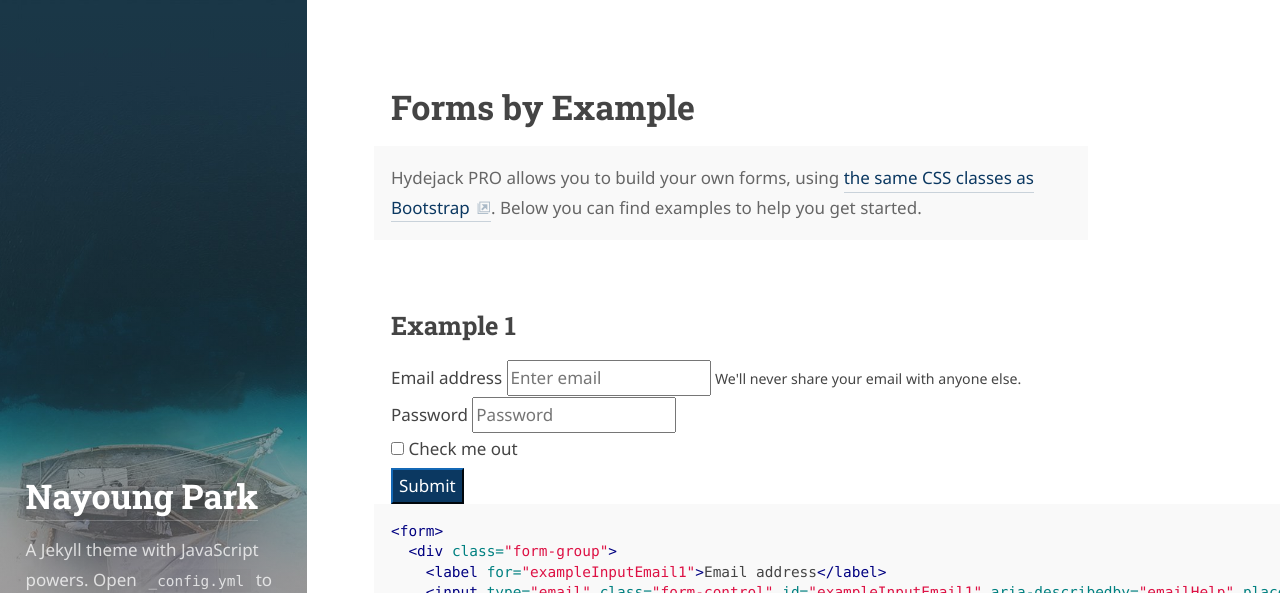
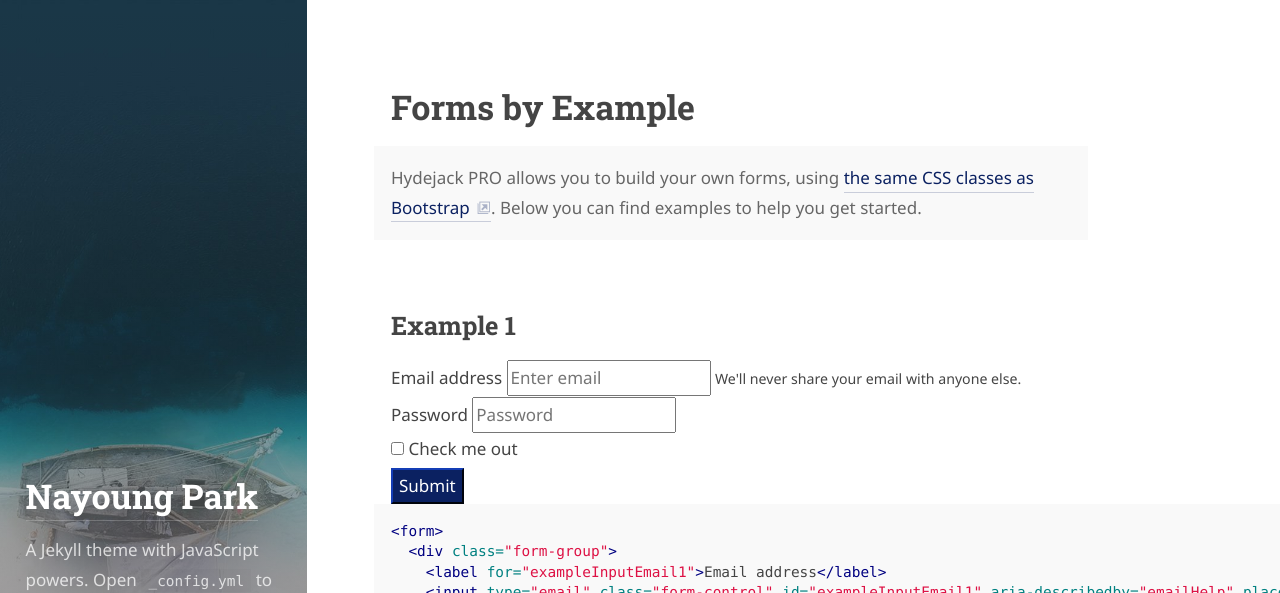
Before and after one commit to gingergitt/temp_blog, a Jekyll site: the page built from forms-by-example.md, in a window 1280 px wide. Shown: the top 593 px of the page. Built offline with Jekyll 4.4.1, drawn with Linux system fonts in a browser that asks for light colours; some web fonts are replaced.

Commit message:
change color2

```diff
--- a/_config.yml
+++ b/_config.yml
@@ -74,7 +74,7 @@
 
 # Sidebar image and theme color of the site.
 accent_image:          /assets/img/sidebar-bg.jpg
-accent_color:          '#0B3861'
+accent_color:          '#0B2161'
 
 # The string encoding which fonts to fetch from Google Fonts.
 # See: <https://qwtel.com/hydejack/docs/configuration/>
```
